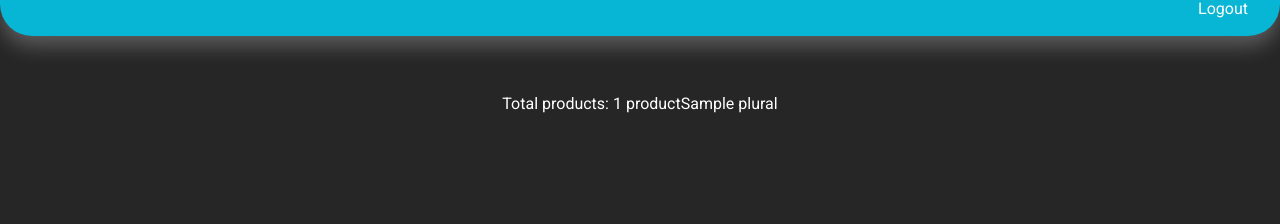
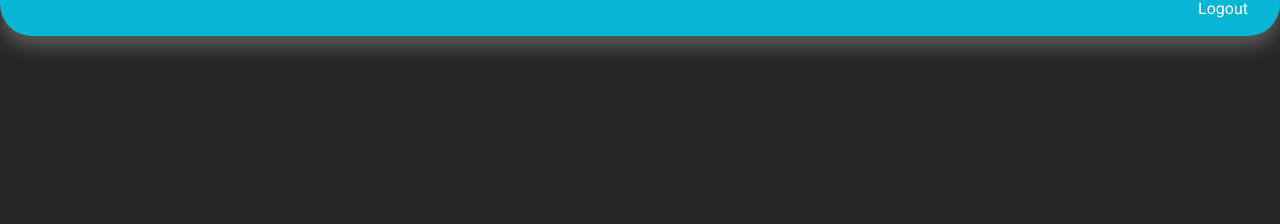
Before and after one commit to kawijayaa/inventaris, a Django app: template main/templates/main.html in a window 1280 px wide. Shown: the part 76-300 px from the top of the page. Run offline with Django 4.2, Linux system fonts and the light colour scheme; the template is opened without the code that fills it: most values are stand-ins (such as "Sample title", 1, 10 or a date in 2020); data that the repository does not hold is empty; some libraries are stand-ins or nearby versions.

Commit message:
fetch total product asynchronously

```diff
--- a/main/templates/main.html
+++ b/main/templates/main.html
@@ -43,13 +43,6 @@
             </div>
             <input class="border-2 border-cyan-500 bg-cyan-800 hover:bg-cyan-500 text-white px-3 py-1 rounded hover:cursor-pointer transition-colors" type="submit" value="Create" id="create_button" data-modal-hide="add_product_modal">
         </form>
-    </div>
-</div>
-
-<div class="flex justify-center p-8">
-    <div class="flex flex-col justify-center items-center gap-6">
-        <table id="product_table"></table>
-        <p>Total products: {{product_count}} product{{plural}}</p>
     </div>
 </div>
 
@@ -118,6 +111,15 @@
         })
 
         document.getElementById("product_table").innerHTML = table
+
+        document.getElementById("product_table").innerHTML += `\n
+        <div class="flex justify-center p-8">
+            <div class="flex flex-col justify-center items-center gap-6">
+                <table id="product_table"></table>
+                <p>Total products: {{product_count}} product{{plural}}</p>
+            </div>
+        </div>`
+
         let delete_button = document.getElementsByClassName("delete_button")
         for (var i = 0; i < delete_button.length; i++) {
             delete_button[i].addEventListener('click', () => {
```
Also changed, not shown: 1 other file.
